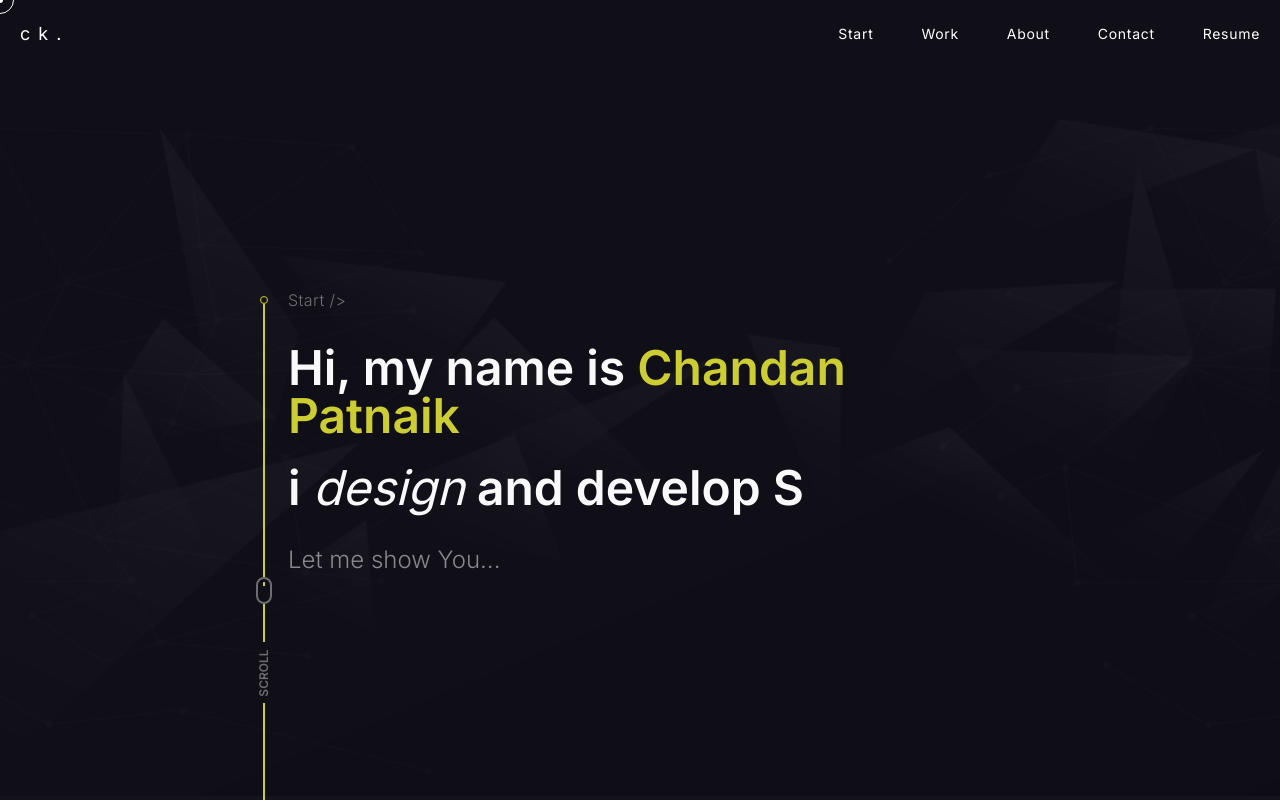
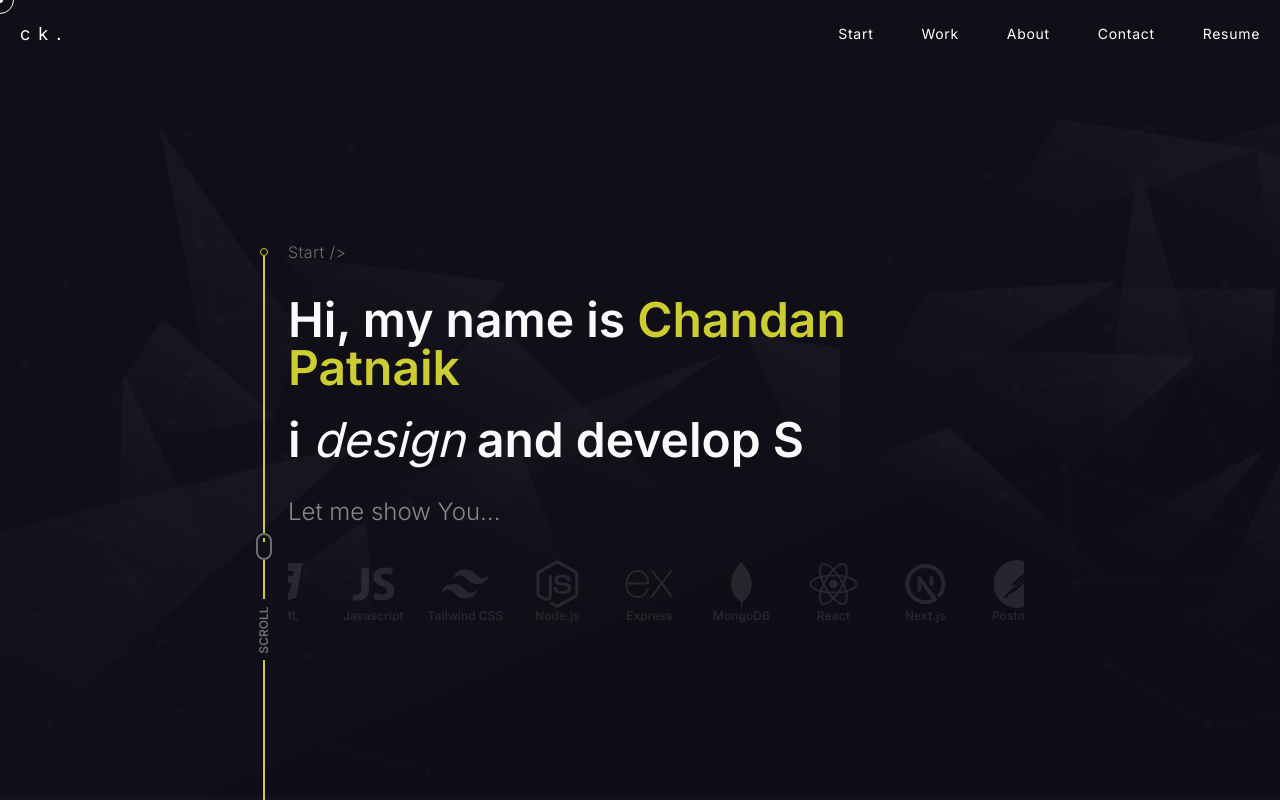
Before and after one commit to ChandanPatnaik/portfolio, a Next.js app: page / in a window 1280 px wide. Shown: the top 800 px of the page. Built offline with nearby package versions, Linux system fonts and the light colour scheme.

Commit message:
hero section slider added

```diff
--- a/package.json
+++ b/package.json
@@ -17,13 +17,17 @@
     "react": "^18",
     "react-dom": "^18",
     "react-icons": "^5.0.1",
+    "react-slick": "^0.30.1",
     "react-type-animation": "^3.2.0",
+    "slick-carousel": "^1.8.1",
     "yup": "^1.3.3"
   },
   "devDependencies": {
     "@types/node": "^20",
     "@types/react": "^18",
     "@types/react-dom": "^18",
+    "@types/react-slick": "^0.23.13",
+    "@types/slick-carousel": "^1.6.40",
     "autoprefixer": "^10.0.1",
     "eslint": "^8",
     "eslint-config-next": "14.1.0",
--- a/src/app/globals.css
+++ b/src/app/globals.css
@@ -78,3 +78,22 @@ body {
     0.1
   ); /* Adjust the background color and opacity as needed */
 }
+
+/* --------------------------------------------React Slick Slider Styles---------------------------------------- */
+
+.slider-container {
+  overflow: hidden;
+}
+
+.slider {
+  display: flex;
+  transition: transform 0.3s ease;
+}
+
+.slider-item {
+  min-width: 300px;
+}
+
+.slider-item.active {
+  flex-shrink: 0;
+}
--- a/src/app/layout.tsx
+++ b/src/app/layout.tsx
@@ -1,5 +1,7 @@
 import type { Metadata } from "next";
 import { Inter } from "next/font/google";
+import "slick-carousel/slick/slick-theme.css";
+import "slick-carousel/slick/slick.css";
 import "./globals.css";
 
 const inter = Inter({ subsets: ["latin"] });
--- a/src/components/home/Header.tsx
+++ b/src/components/home/Header.tsx
@@ -22,7 +22,7 @@ const Header = () => {
       },
       {
         label: "Contact",
-        link: "",
+        link: "#contact",
       },
       {
         label: "Resume",
--- a/src/components/home/Hero.tsx
+++ b/src/components/home/Hero.tsx
@@ -1,5 +1,20 @@
 "use client";
+import { useRef } from "react";
+import { DiMongodb } from "react-icons/di";
+import {
+  FaCss3,
+  FaHtml5,
+  FaNodeJs,
+  FaNpm,
+  FaReact,
+  FaYarn,
+} from "react-icons/fa6";
+import { IoLogoJavascript } from "react-icons/io";
+import { SiExpress, SiPostman, SiTailwindcss } from "react-icons/si";
+import { TbBrandNextjs } from "react-icons/tb";
+import Slider from "react-slick";
 import { HeroAnimatedText } from "../common";
+
 const Hero = () => {
   return (
     <section className="w-full flex items-center justify-center h-[calc(100%-4.5rem)] overflow-hidden">
@@ -13,7 +28,7 @@ export default Hero;
 
 const TextArea = () => {
   return (
-    <div className="flex flex-col gap-8 w-fit h-fit relative text-3xl md:text-5xl font-semibold pl-6 md:pl-8">
+    <div className="flex flex-col gap-8 w-full h-fit relative text-3xl md:text-5xl font-semibold pl-6 md:pl-8">
       <TimeLine />
       <div className="text-base font-light text-white/40 tracking-wide">
         {`Start />`}
@@ -30,6 +45,9 @@ const TextArea = () => {
       </div>
       <div className="text-xl md:text-2xl font-light text-white/50">
         Let me show You...
+      </div>
+      <div className="overflow-hidden">
+        <HeroSlider />
       </div>
     </div>
   );
@@ -51,3 +69,87 @@ const TimeLine = () => {
     </div>
   );
 };
+
+const HeroSlider = () => {
+  const sliderRef = useRef<Slider>(null);
+  const settings = {
+    dots: false,
+    infinite: true,
+    slidesToShow: 8,
+    slidesToScroll: 1,
+    autoplay: true,
+    speed: 10000,
+    cssEase: "linear",
+    autoplaySpeed: 0,
+    pauseOnHover: false,
+    arrows: false,
+    ltr: true,
+  };
+
+  const iconsArray = [
+    {
+      icon: <FaHtml5 />,
+      title: "HTML",
+    },
+    {
+      icon: <FaCss3 />,
+      title: "HTML",
+    },
+    {
+      icon: <IoLogoJavascript />,
+      title: "Javascript",
+    },
+    {
+      icon: <SiTailwindcss />,
+      title: "Tailwind CSS",
+    },
+    {
+      icon: <FaNodeJs />,
+      title: "Node.js",
+    },
+    {
+      icon: <SiExpress />,
+      title: "Express",
+    },
+    {
+      icon: <DiMongodb />,
+      title: "MongoDB",
+    },
+    {
+      icon: <FaReact />,
+      title: "React",
+    },
+    {
+      icon: <TbBrandNextjs />,
+      title: "Next.js",
+    },
+    {
+      icon: <SiPostman />,
+      title: "Postman",
+    },
+    {
+      icon: <FaNpm />,
+      title: "npm",
+    },
+    {
+      icon: <FaYarn />,
+      title: "yarn",
+    },
+  ];
+
+  return (
+    <section className="w-full">
+      <Slider ref={sliderRef} {...settings}>
+        {iconsArray.map((curIcon) => (
+          <div
+            key={curIcon.title}
+            className="!flex !flex-col !items-center !justify-center text-milk/10 text-5xl"
+          >
+            <p className="">{curIcon.icon}</p>
+            <p className="text-xs">{curIcon.title}</p>
+          </div>
+        ))}
+      </Slider>
+    </section>
+  );
+};
```
Also changed, not shown: 1 other file (tests, documents, lock files or other folders).
